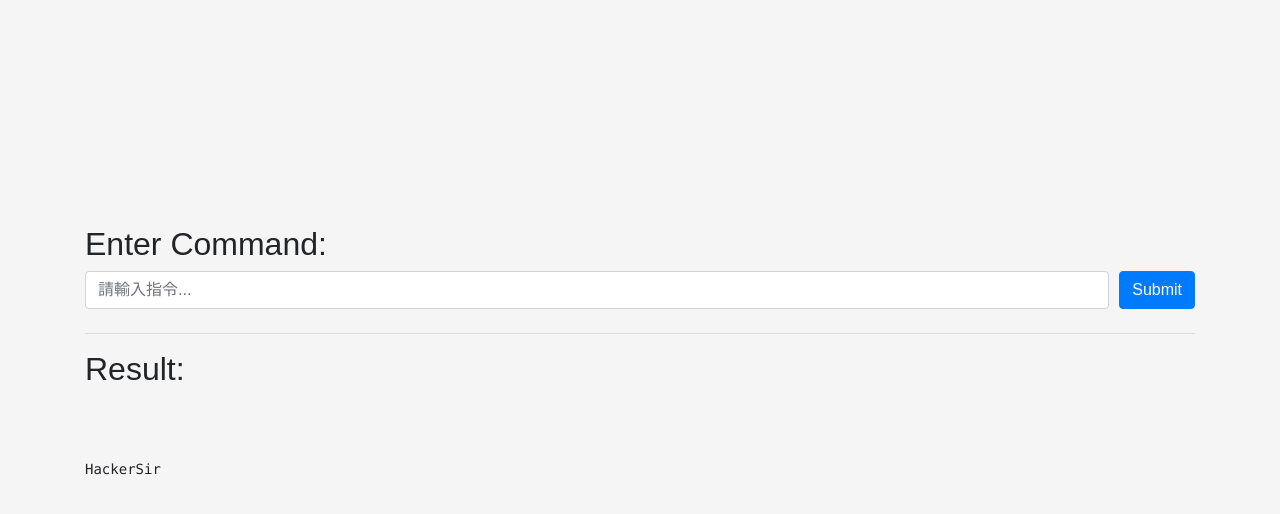
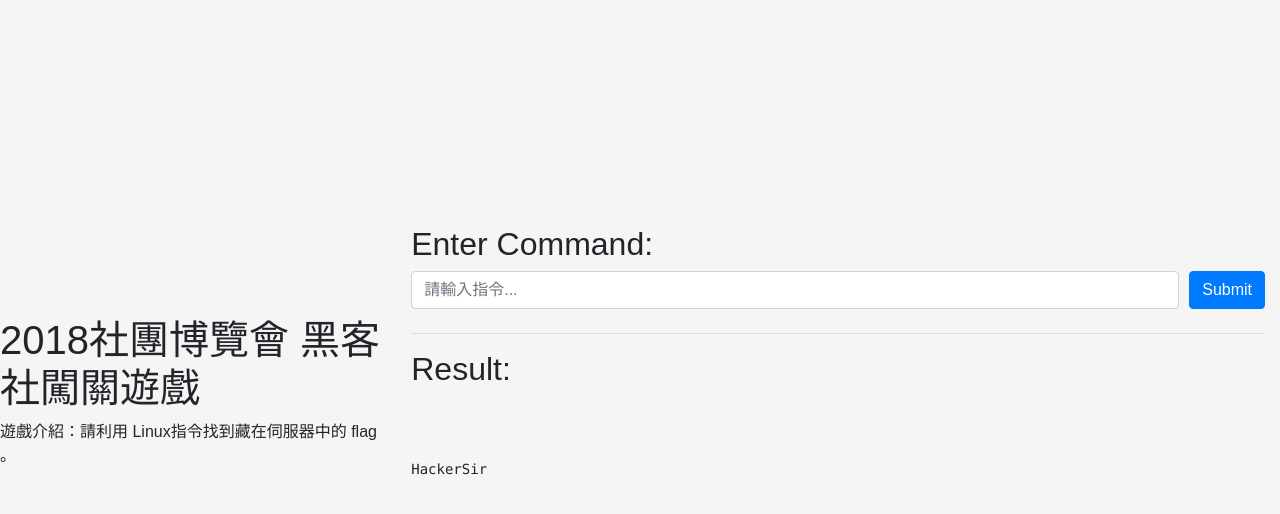
Before and after one commit to k139215130/hackersir_chatbot, a Flask app: page /web in a window 1280 px wide. Shown: the top 514 px of the page. Run offline with Flask 2, Linux system fonts and the light colour scheme; parts of the project's set-up code (start-up, migrations or seed data) failed here and were passed over; some libraries are stand-ins or nearby versions.

Commit message:
Update index.html

```diff
--- a/templates/index.html
+++ b/templates/index.html
@@ -24,6 +24,7 @@
     </style>
 </head>
 <body>
+    <div><h1>2018社團博覽會 黑客社闖關遊戲</h1><p>遊戲介紹：請利用 Linux指令找到藏在伺服器中的 flag 。</p></div>
     <div class="container" id="main">
         <h2>Enter Command:</h2>
         <form method="POST" action="{{ url_for('index') }}">
```
